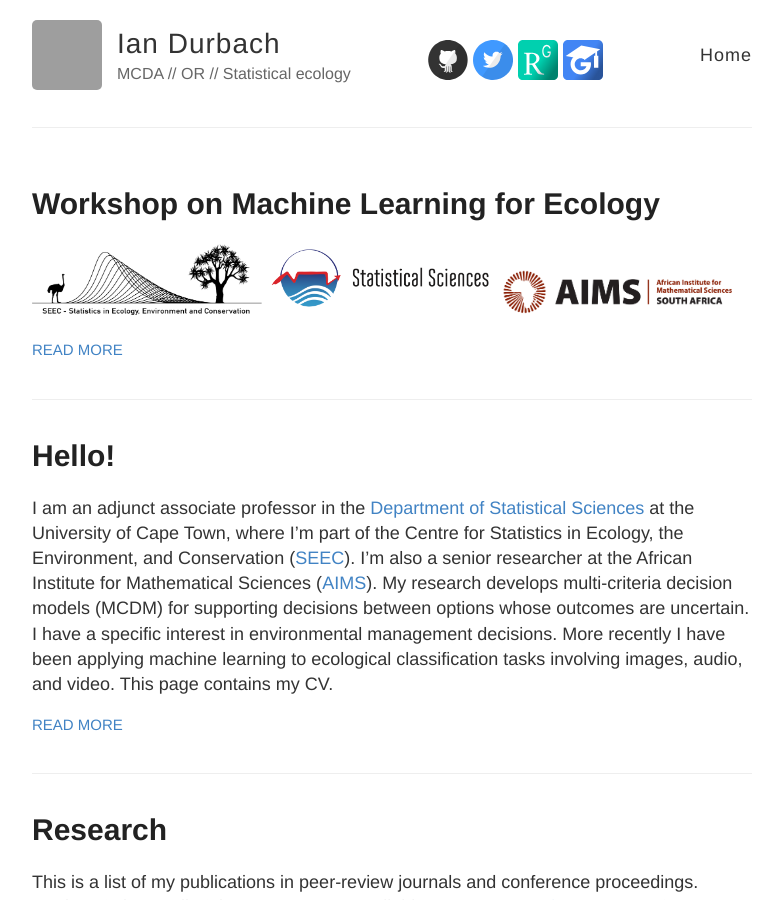
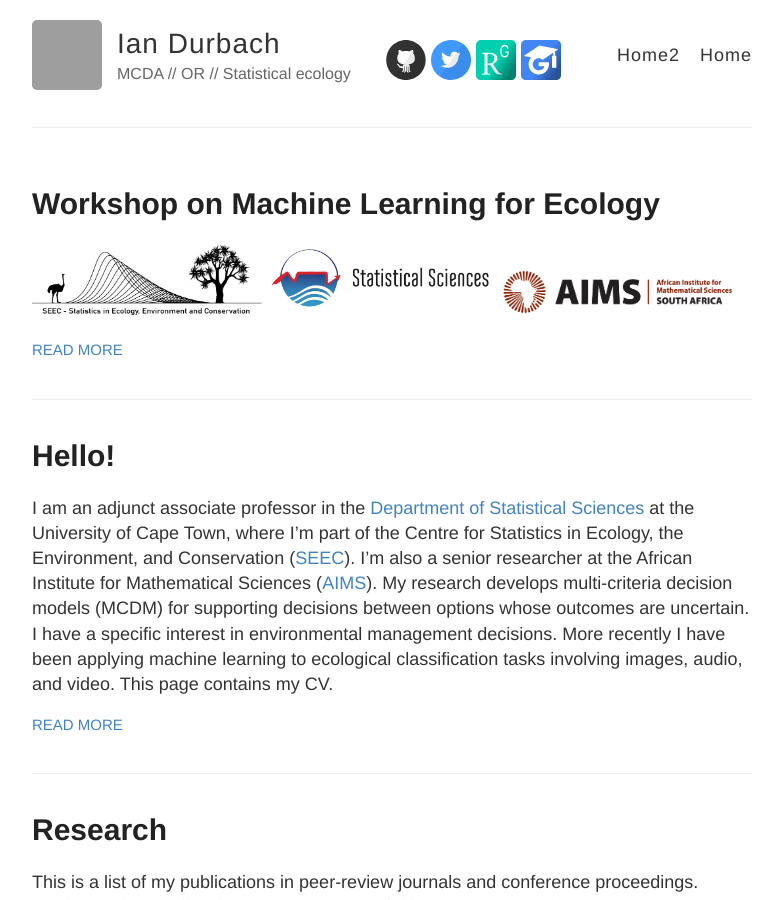
Before and after one commit to iandurbach/iandurbach.github.io, a Jekyll site: the page built from index.html, in a window 1280 px wide and 900 px high. Shown: the whole window, without its empty margins (248-1031 px from the left). Built offline with Jekyll 4.4.1, drawn with Linux system fonts in a browser that asks for light colours; grey boxes are pictures that could not be loaded.

Commit message:
Update default.html

```diff
--- a/_layouts/default.html
+++ b/_layouts/default.html
@@ -30,6 +30,10 @@
             <a href="{{ site.baseurl }}/">Home</a>
           </nav>
 
+          <nav>
+            <a href="{{ site.baseurl }}/">Home2</a>
+          </nav>
+
           <footer class="footer">
             {% include svg-icons.html %}
           </footer>
```
